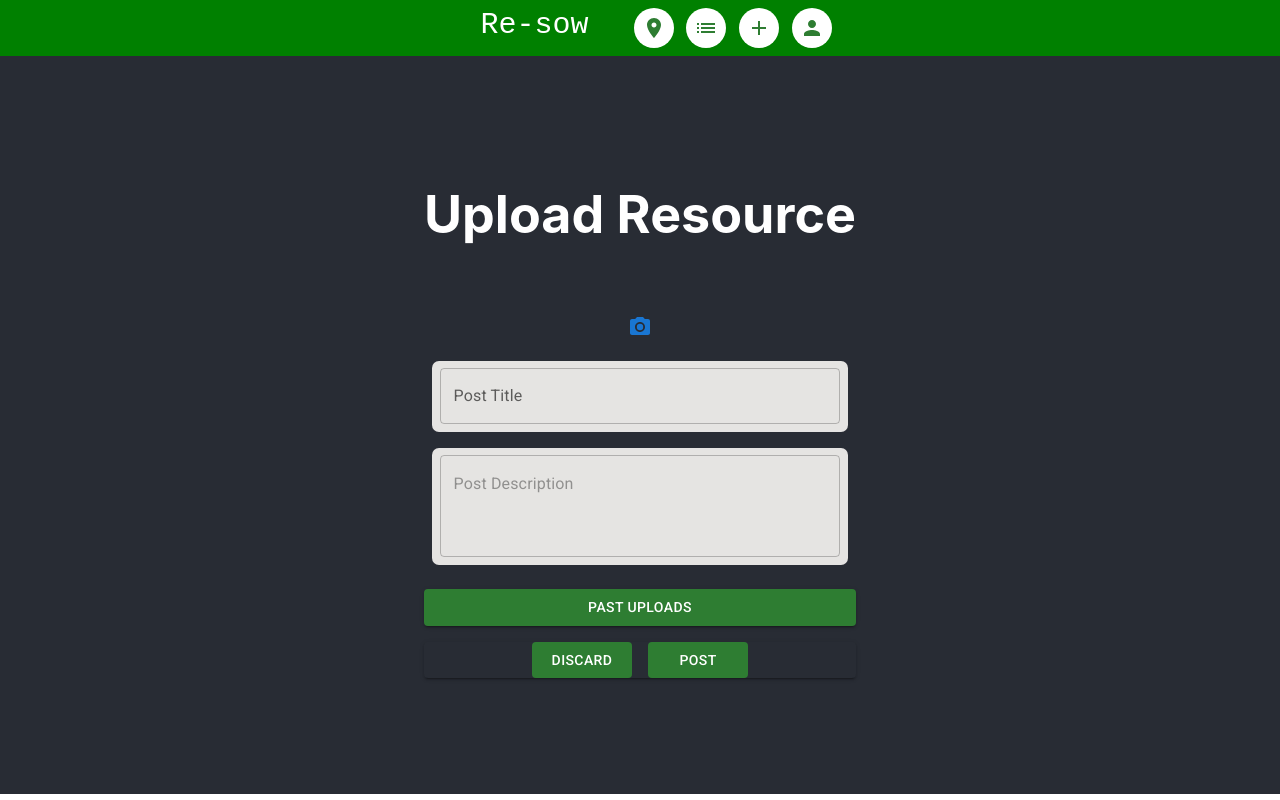
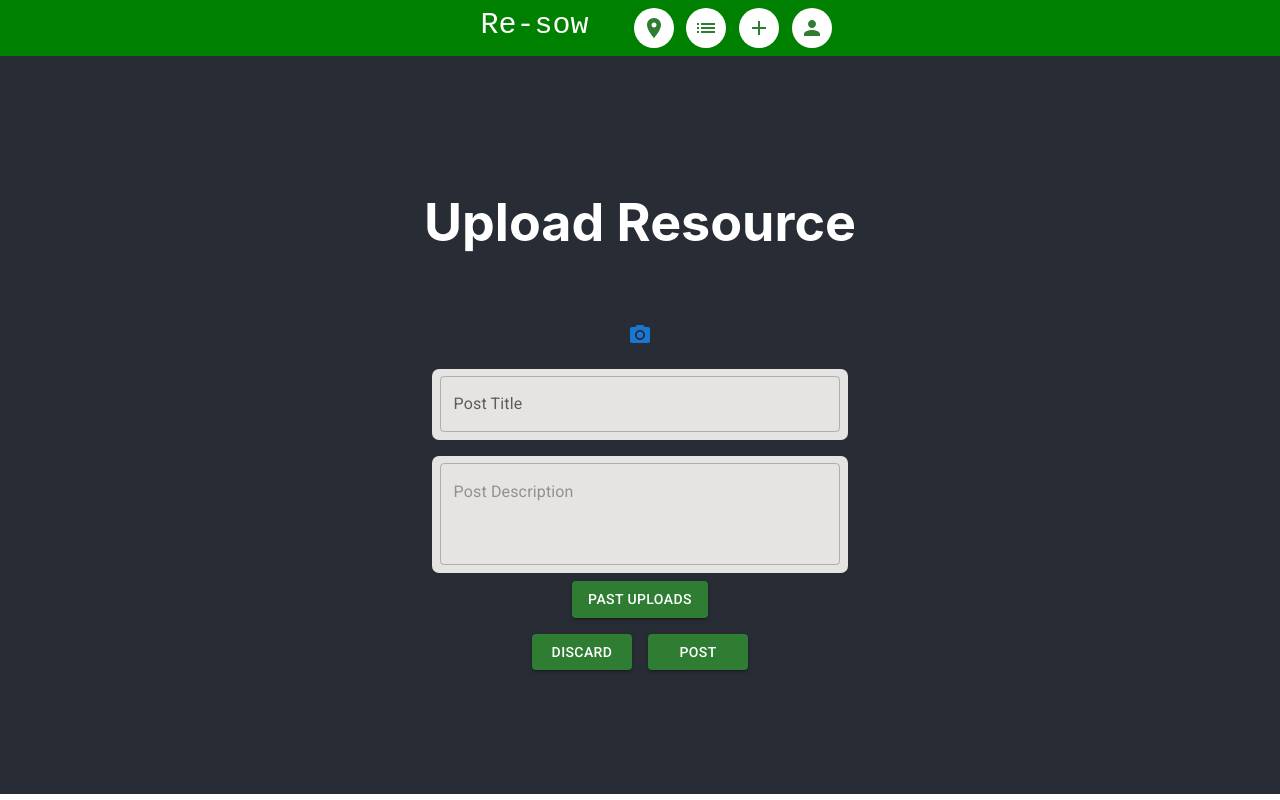
Before and after one commit to sachiniyer/resow, a React (Create React App) app in the folder front-end/: page /UploadItem in a window 1280 px wide. Built offline with nearby package versions, Linux system fonts and the light colour scheme.

Commit message:
placed the buttons in a stack

```diff
--- a/front-end/src/pages/UploadItem.js
+++ b/front-end/src/pages/UploadItem.js
@@ -93,15 +93,20 @@ function UploadItem() {
         />
         </Box>
 
-
-        <Button sx={{ marginTop: 2 }} color="success" href="/PastUpload" variant="contained">Past Uploads</Button>
-
-        <ButtonGroup sx={{marginTop: 2, justifyContent: 'center'}} variant="contained" aria-label="outlined success button group">
+        <Stack spacing={2} direction= "column" alignItems="center" >
+          <Button sx={{ marginTop: 2 }} color="success" href="/PastUpload" variant="contained">Past Uploads</Button>
           <Stack spacing={2} direction="row" alignItems="center" justifyContent="center">
             <Button sx={{ width: 100}} href='/' color="success" variant="contained">Discard</Button>
             <Button sx={{ width: 100}} onClick={postItem} color="success" variant="contained">Post</Button>
           </Stack>
-        </ButtonGroup>
+
+        </Stack>
+
+
+
+
+
+
 
 
       </Box>
```
